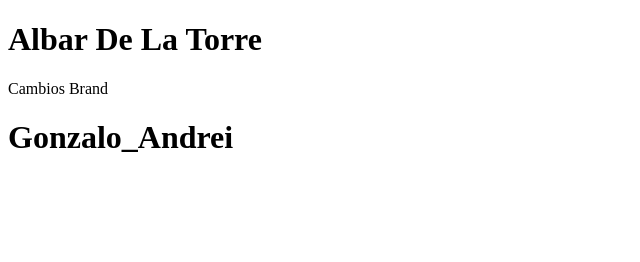
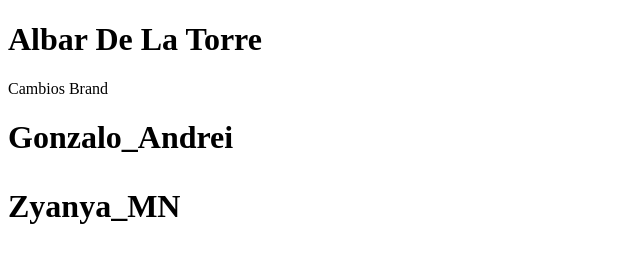
Before and after one commit to Albarin97/ProyectoIntegradorESDUM, a plain HTML site: page index.html in a window 1280 px wide. Shown: the whole page, without its empty margins (0-640 px from the left). Drawn offline with Linux system fonts and the light colour scheme.

Commit message:
cambios zyan

```diff
--- a/index.html
+++ b/index.html
@@ -9,5 +9,6 @@
 <body>
     <p>Cambios Brand</p>
     <h1>Gonzalo_Andrei</p>
+        <h1>Zyanya_MN</h1>
 </body>
 </html>
```
